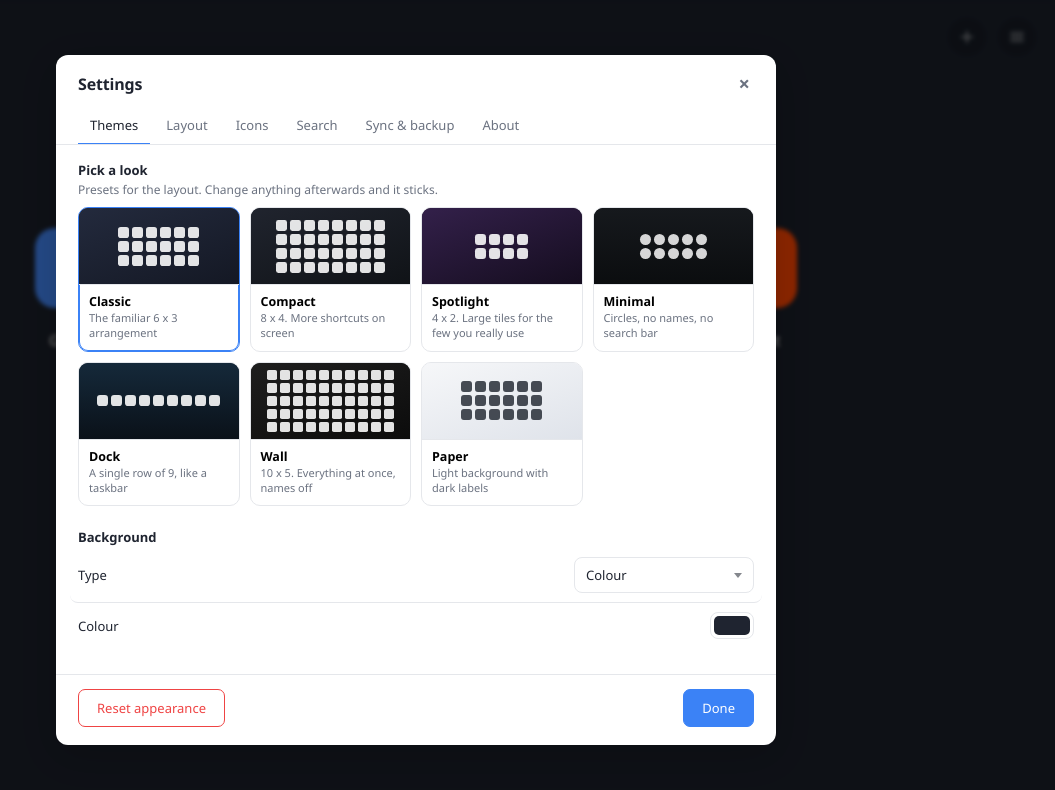
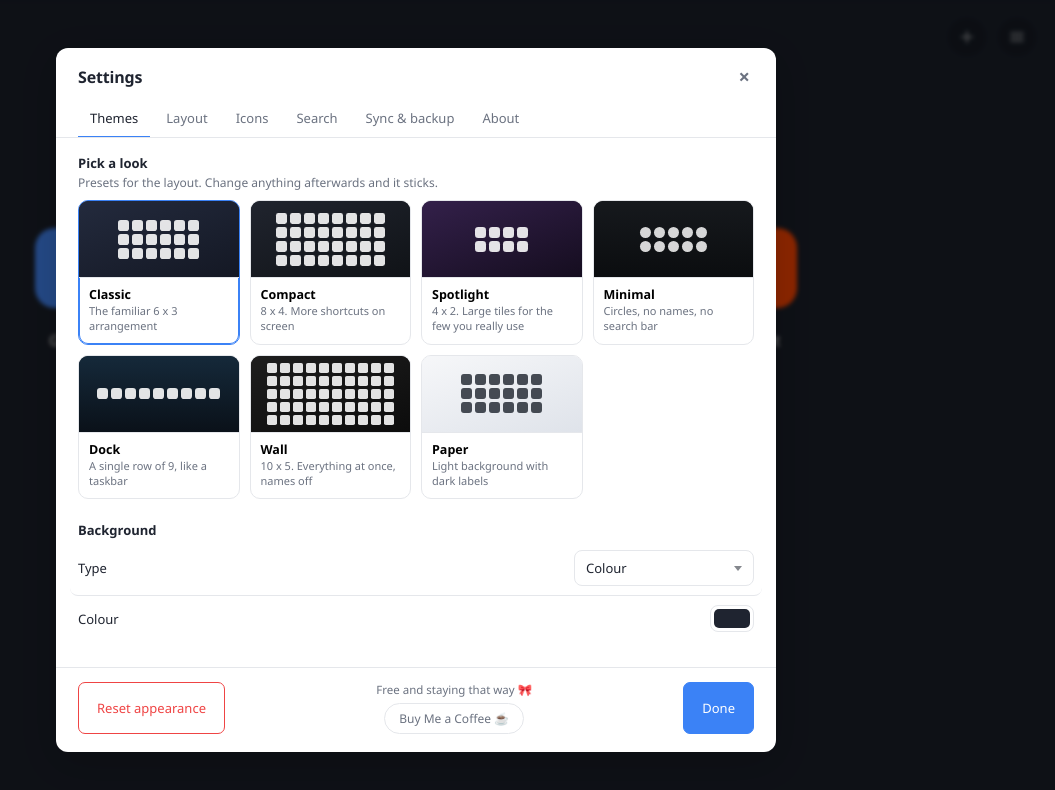
Before and after one commit to IzzIsHOr/IzzI-Speed-Dial-Extension-for-Chrome, a website with bundled scripts: page src/newtab/index.html in a window 1280 px wide. Both pictures are taken after a click on the button 1241 px from the left and 37 px from the top of the page. Shown: the whole page, without its empty margins (224-1279 px from the left). Built offline with nearby package versions, Linux system fonts and the light colour scheme; some packages are replaced by stand-ins of ours.

Commit message:
Coffee link in the settings footer
Two lines, the same block and shape as the one in IzzI 5.1 YouTube's options
page, so the two extensions do not each invent their own.

```diff
--- a/src/newtab/newtab.css
+++ b/src/newtab/newtab.css
@@ -1299,3 +1299,36 @@ input[type="color"]::-webkit-color-swatch {
 .tabs button:hover {
   color: var(--ui-fg);
 }
+
+/* The one place money is ever mentioned: the bottom of the settings panel.
+   Same block, same shape, in IzzI 5.1 YouTube's options page. */
+
+.coffee {
+  display: flex;
+  flex-direction: column;
+  align-items: center;
+  gap: 6px;
+}
+
+.coffee-line {
+  font-size: 11.5px;
+  color: var(--ui-muted);
+}
+
+.coffee-btn {
+  display: inline-flex;
+  align-items: center;
+  padding: 6px 14px;
+  border: 1px solid var(--ui-line);
+  border-radius: 999px;
+  color: var(--ui-muted);
+  font-size: 12px;
+  text-decoration: none;
+  white-space: nowrap;
+  transition: border-color 0.14s ease, color 0.14s ease;
+}
+
+.coffee-btn:hover {
+  border-color: #fbbf24;
+  color: #fbbf24;
+}
--- a/src/newtab/settings.js
+++ b/src/newtab/settings.js
@@ -112,6 +112,25 @@ export function settingsDialog(settings, { onChange, onReload }) {
             }
           },
           "Reset appearance"
+        ),
+        el("div", { style: "flex:1" }),
+        // Only ever here, at the bottom of the settings panel: there if someone
+        // goes looking, never in the way of anyone who is not. The same block,
+        // markup and shape live in IzzI 5.1 YouTube's options page.
+        el(
+          "div",
+          { class: "coffee" },
+          el("span", { class: "coffee-line", text: "Free and staying that way 🎀" }),
+          el(
+            "a",
+            {
+              class: "coffee-btn",
+              href: "https://buymeacoffee.com/izzishor",
+              target: "_blank",
+              rel: "noreferrer"
+            },
+            "Buy Me a Coffee ☕"
+          )
         ),
         el("div", { style: "flex:1" }),
         el(
```
Also changed, not shown: manifest.json.
